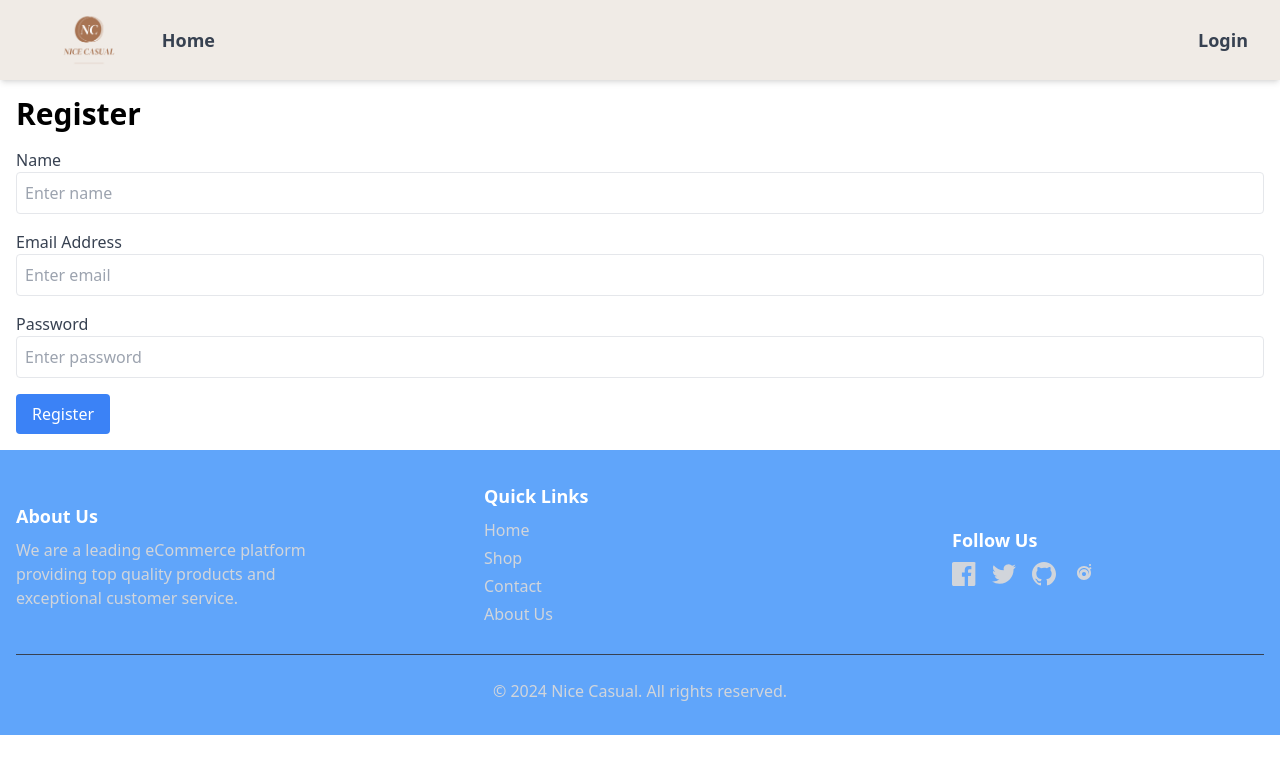
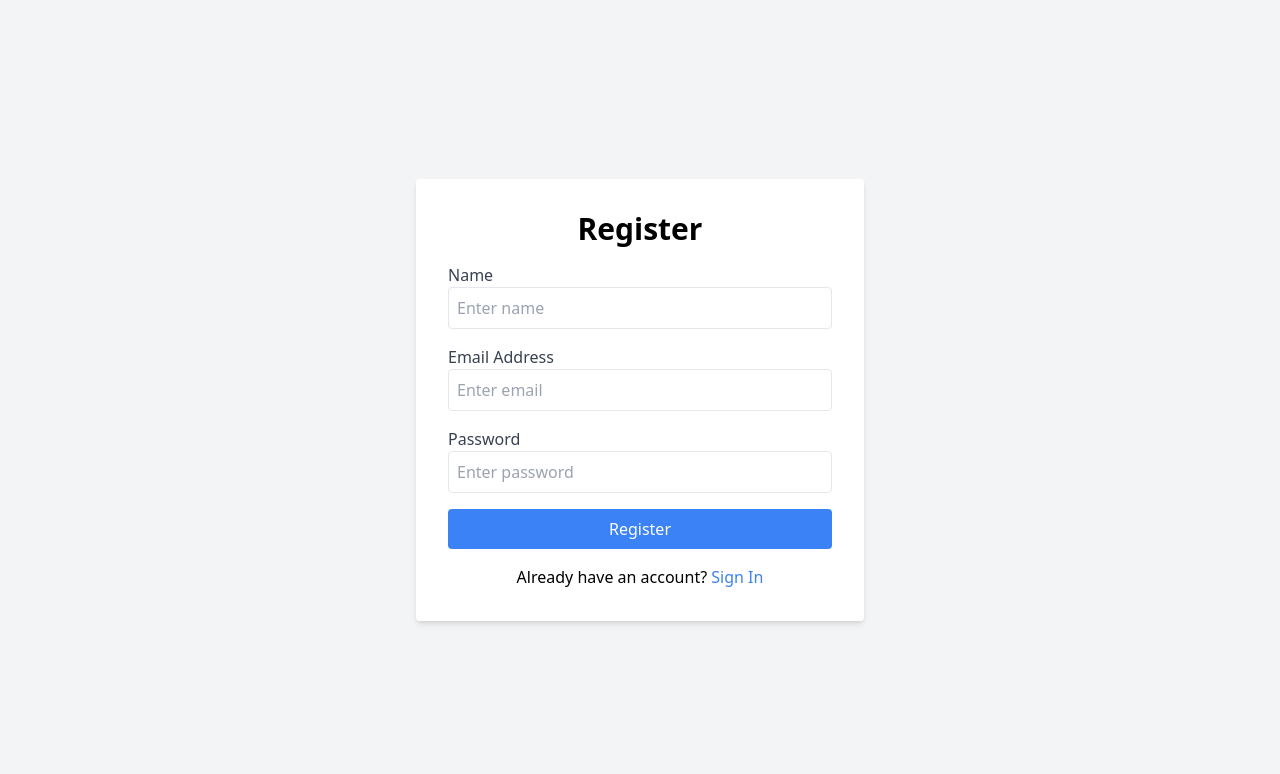
Before and after one commit to Mujahid-h/Nice-Casual-, a React (Create React App) app in the folder client/: page /register in a window 1280 px wide. Shown: the top 774 px of the page. Built offline with nearby package versions, Linux system fonts and the light colour scheme; the HTML template or start-up script is replaced by a standard one.

Commit message:
DefaultLayout

```diff
--- a/client/src/App.js
+++ b/client/src/App.js
@@ -3,8 +3,8 @@ import { BrowserRouter as Router, Routes, Route } from "react-router-dom";
 import LoginPage from "./pages/LoginPage";
 import RegisterPage from "./pages/RegisterPage";
 import HomePage from "./pages/HomePage";
-import Navbar from "./components/Navbar";
-import Footer from "./components/Footer";
+// import Navbar from "./components/Navbar";
+// import Footer from "./components/Footer";
 import AddProduct from "./pages/AddProducts";
 import EditProduct from "./pages/EditProduct";
 
@@ -12,7 +12,7 @@ const App = () => {
   return (
     <>
       <Router>
-        <Navbar />
+        {/* <Navbar /> */}
         <Routes>
           <Route path="/" element={<HomePage />} />
           <Route path="/login" element={<LoginPage />} />
@@ -20,7 +20,7 @@ const App = () => {
           <Route path="/products/create" element={<AddProduct />} />
           <Route path="/products/edit/:id" element={<EditProduct />} />
         </Routes>
-        <Footer />
+        {/* <Footer /> */}
       </Router>
     </>
   );
--- /dev/null
+++ b/client/src/components/DefaultLayout.jsx
@@ -0,0 +1,15 @@
+import React from "react";
+import Navbar from "./Navbar";
+import Footer from "./Footer";
+
+const DefaultLayout = ({ children }) => {
+  return (
+    <>
+      <Navbar />
+      {children}
+      <Footer />
+    </>
+  );
+};
+
+export default DefaultLayout;
--- a/client/src/components/HeroSection.jsx
+++ b/client/src/components/HeroSection.jsx
@@ -9,17 +9,17 @@ const HeroSection = () => {
       className="relative bg-no-repeat bg-cover h-[80vh] w-[80%] rounded-xl mx-auto mt-24"
       style={{ backgroundImage: "url('./hero.png')" }}
     >
-      <div className="absolute inset-0 bg-white opacity-20"></div>
-      <div className="container mx-auto flex flex-col items-center justify-center h-full text-black">
+      <div className="absolute inset-0 bg-white opacity-20 z-10"></div>
+      <div className="container mx-auto flex flex-col items-center justify-center h-full text-black z-20 relative">
         <h1 className="text-4xl md:text-6xl font-bold mb-4 text-center">
           Welcome to Our Store
         </h1>
-        <p className="text-xl md:text-2xl mb-8 text-center">
+        <p className="text-xl md:text-2xl mb-8 text-center font-semibold">
           Discover the best products at unbeatable prices.
         </p>
         <button
           onClick={() => navigate("/shop")}
-          className="bg-blue-600 px-6 py-3 rounded text-lg hover:bg-blue-700 transition duration-300"
+          className="bg-blue-600 px-6 py-2 rounded text-lg hover:bg-blue-700 transition duration-300 cursor-pointer"
         >
           Shop Now
         </button>
--- a/client/src/pages/AddProducts.jsx
+++ b/client/src/pages/AddProducts.jsx
@@ -3,6 +3,7 @@ import React, { useState } from "react";
 import { useNavigate } from "react-router-dom";
 import { useSelector } from "react-redux";
 import { createProduct } from "../api/productApi";
+import DefaultLayout from "../components/DefaultLayout";
 
 const AddProduct = () => {
   const [name, setName] = useState("");
@@ -42,6 +43,7 @@ const AddProduct = () => {
   };
 
   return (
+    <DefaultLayout>
       <div className="container mx-auto p-4">
         <h1 className="text-gray-800 text-center font-bold my-4 text-3xl">
           Add New Product
@@ -94,6 +96,7 @@ const AddProduct = () => {
           </button>
         </form>
       </div>
+    </DefaultLayout>
   );
 };
 
--- a/client/src/pages/EditProduct.jsx
+++ b/client/src/pages/EditProduct.jsx
@@ -2,6 +2,7 @@ import React, { useState, useEffect } from "react";
 import { useParams, useNavigate } from "react-router-dom";
 import { getProductById, updateProduct } from "../api/productApi";
 import { useSelector } from "react-redux";
+import DefaultLayout from "../components/DefaultLayout";
 
 const EditProduct = () => {
   const { id } = useParams();
@@ -50,6 +51,7 @@ const EditProduct = () => {
   };
 
   return (
+    <DefaultLayout>
       <div className="container mx-auto p-4">
         <h1 className="text-gray-800 text-center font-bold my-4 text-3xl">
           Edit Product
@@ -89,7 +91,9 @@ const EditProduct = () => {
               className="w-full px-3 py-2 border rounded"
             />
           </div>
-        {error && <div className="text-red-500 text-center mb-4">{error}</div>}
+          {error && (
+            <div className="text-red-500 text-center mb-4">{error}</div>
+          )}
           <div className="flex justify-end">
             <button
               onClick={() => navigate("/")}
@@ -106,6 +110,7 @@ const EditProduct = () => {
           </div>
         </form>
       </div>
+    </DefaultLayout>
   );
 };
 
--- a/client/src/pages/HomePage.jsx
+++ b/client/src/pages/HomePage.jsx
@@ -4,6 +4,7 @@ import { getProducts } from "../api/productApi";
 import { useSelector } from "react-redux";
 import AdminPanel from "../components/AdminPanel";
 import HeroSection from "../components/HeroSection";
+import DefaultLayout from "../components/DefaultLayout";
 
 const HomePage = () => {
   const [products, setProducts] = useState([]);
@@ -28,7 +29,7 @@ const HomePage = () => {
   };
 
   return (
-    <div>
+    <DefaultLayout>
       {userInfo?.isAdmin && !isUserView ? (
         <AdminPanel toggleUserView={toggleUserView} />
       ) : (
@@ -56,7 +57,7 @@ const HomePage = () => {
           </div>
         </>
       )}
-    </div>
+    </DefaultLayout>
   );
 };
 
--- a/client/src/pages/LoginPage.jsx
+++ b/client/src/pages/LoginPage.jsx
@@ -23,9 +23,10 @@ const LoginPage = () => {
   };
 
   return (
-    <div className="container mx-auto p-4">
-      <h1 className="text-3xl font-bold mb-4">Sign In</h1>
-      {error && <div className="text-red-500">{error}</div>}
+    <div className="min-h-screen flex items-center justify-center bg-gray-100">
+      <div className="bg-white p-8 rounded shadow-md w-full max-w-md">
+        <h1 className="text-3xl font-bold mb-4 text-center">Sign In</h1>
+        {error && <div className="text-red-500 mb-4">{error}</div>}
         <form onSubmit={handleSubmit}>
           <div className="mb-4">
             <label className="block text-gray-700">Email Address</label>
@@ -51,11 +52,21 @@ const LoginPage = () => {
           </div>
           <button
             type="submit"
-          className="bg-blue-500 text-white px-4 py-2 rounded"
+            className="bg-blue-500 text-white px-4 py-2 rounded w-full"
           >
             Sign In
           </button>
         </form>
+        <div className="mt-4 text-center">
+          <span>Don't have an account? </span>
+          <button
+            onClick={() => navigate("/register")}
+            className="text-blue-500 hover:underline"
+          >
+            Register
+          </button>
+        </div>
+      </div>
     </div>
   );
 };
--- a/client/src/pages/RegisterPage.jsx
+++ b/client/src/pages/RegisterPage.jsx
@@ -21,9 +21,10 @@ const RegisterPage = () => {
   };
 
   return (
-    <div className="container mx-auto p-4">
-      <h1 className="text-3xl font-bold mb-4">Register</h1>
-      {error && <div className="text-red-500">{error}</div>}
+    <div className="min-h-screen flex items-center justify-center bg-gray-100">
+      <div className="bg-white p-8 rounded shadow-md w-full max-w-md">
+        <h1 className="text-3xl font-bold mb-4 text-center">Register</h1>
+        {error && <div className="text-red-500 mb-4">{error}</div>}
         <form onSubmit={handleSubmit}>
           <div className="mb-4">
             <label className="block text-gray-700">Name</label>
@@ -60,11 +61,21 @@ const RegisterPage = () => {
           </div>
           <button
             type="submit"
-          className="bg-blue-500 text-white px-4 py-2 rounded"
+            className="bg-blue-500 text-white px-4 py-2 rounded w-full"
           >
             Register
           </button>
         </form>
+        <div className="mt-4 text-center">
+          <span>Already have an account? </span>
+          <button
+            onClick={() => navigate("/login")}
+            className="text-blue-500 hover:underline"
+          >
+            Sign In
+          </button>
+        </div>
+      </div>
     </div>
   );
 };
```
Lines whose indentation alone changed are shown as unchanged.
